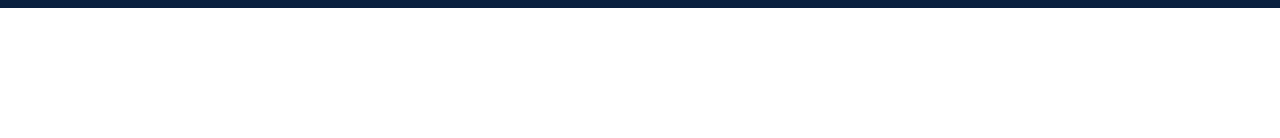
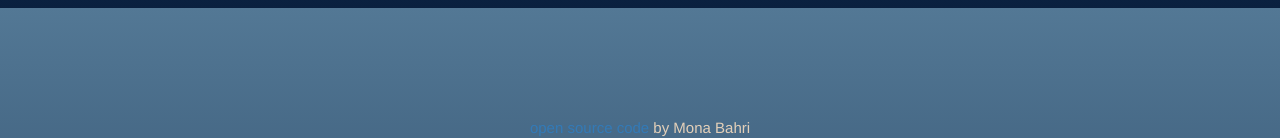
Before and after one commit to Mona-Bahri/weatherApp, a plain HTML site: page index.html in a window 1280 px wide. Shown: the part 792-930 px from the top of the page. Before the commit the page ends 800 px from the top, so only its background shows below. Drawn offline with nearby package versions, Linux system fonts and the light colour scheme; no server answers.

Commit message:
adding git link

```diff
--- a/index.html
+++ b/index.html
@@ -267,6 +267,12 @@
         </div>
       </div>
     </div>
+    <div class="gitLink">
+      <a href="https://github.com/Mona-Bahri/weatherApp" target="_blank"
+        >open source code</a
+      >
+      <span> by Mona Bahri </span>
+    </div>
     <script src="src/index.js"></script>
   </body>
 </html>
--- a/src/styles.css
+++ b/src/styles.css
@@ -166,3 +166,9 @@ ul {
 .icon {
   margin-bottom: 20px;
 }
+.gitLink {
+  text-align: center;
+  margin-top: 120px;
+  font-size: 15px;
+  color: #e4d0b9;
+}
```
